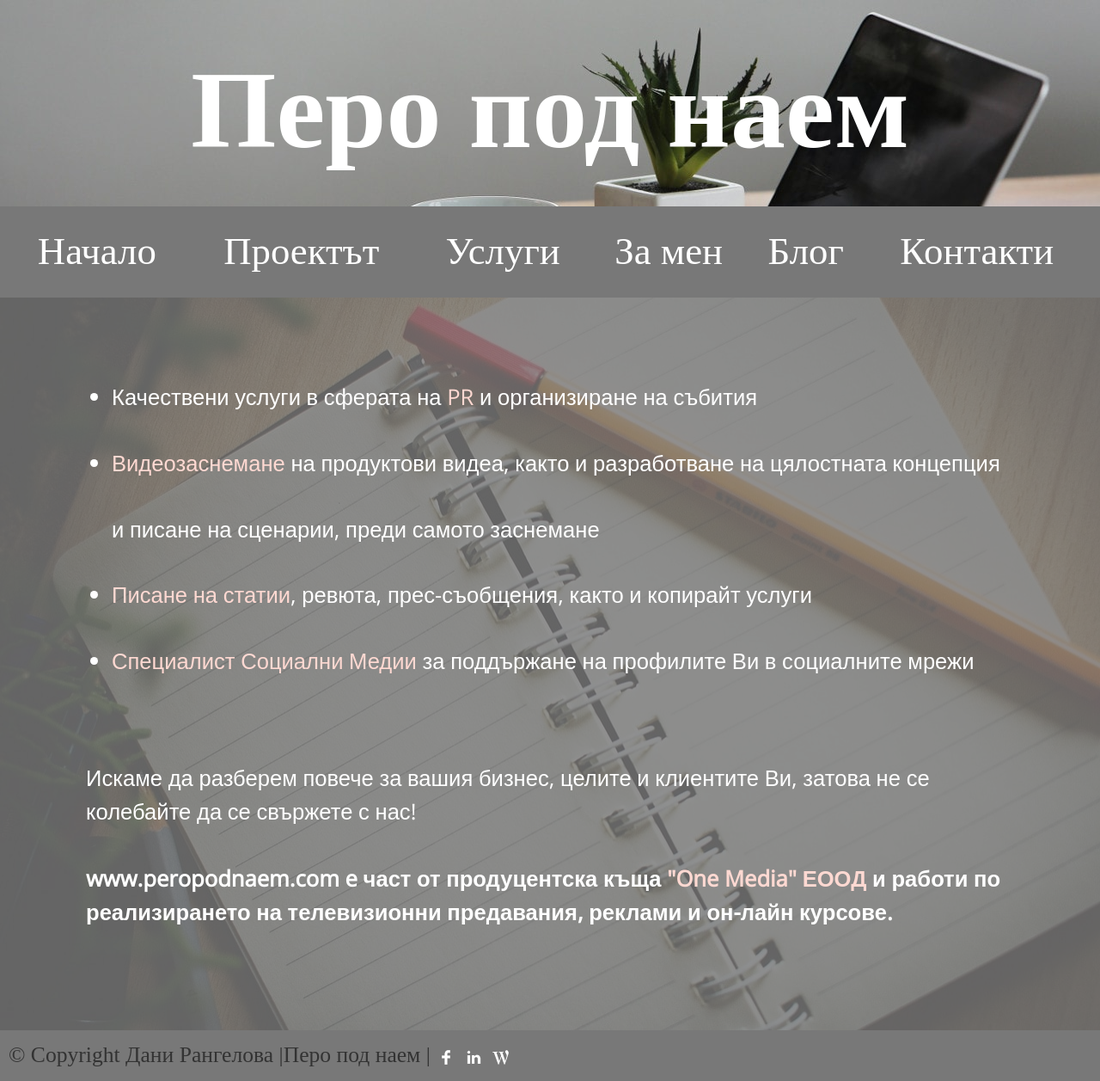
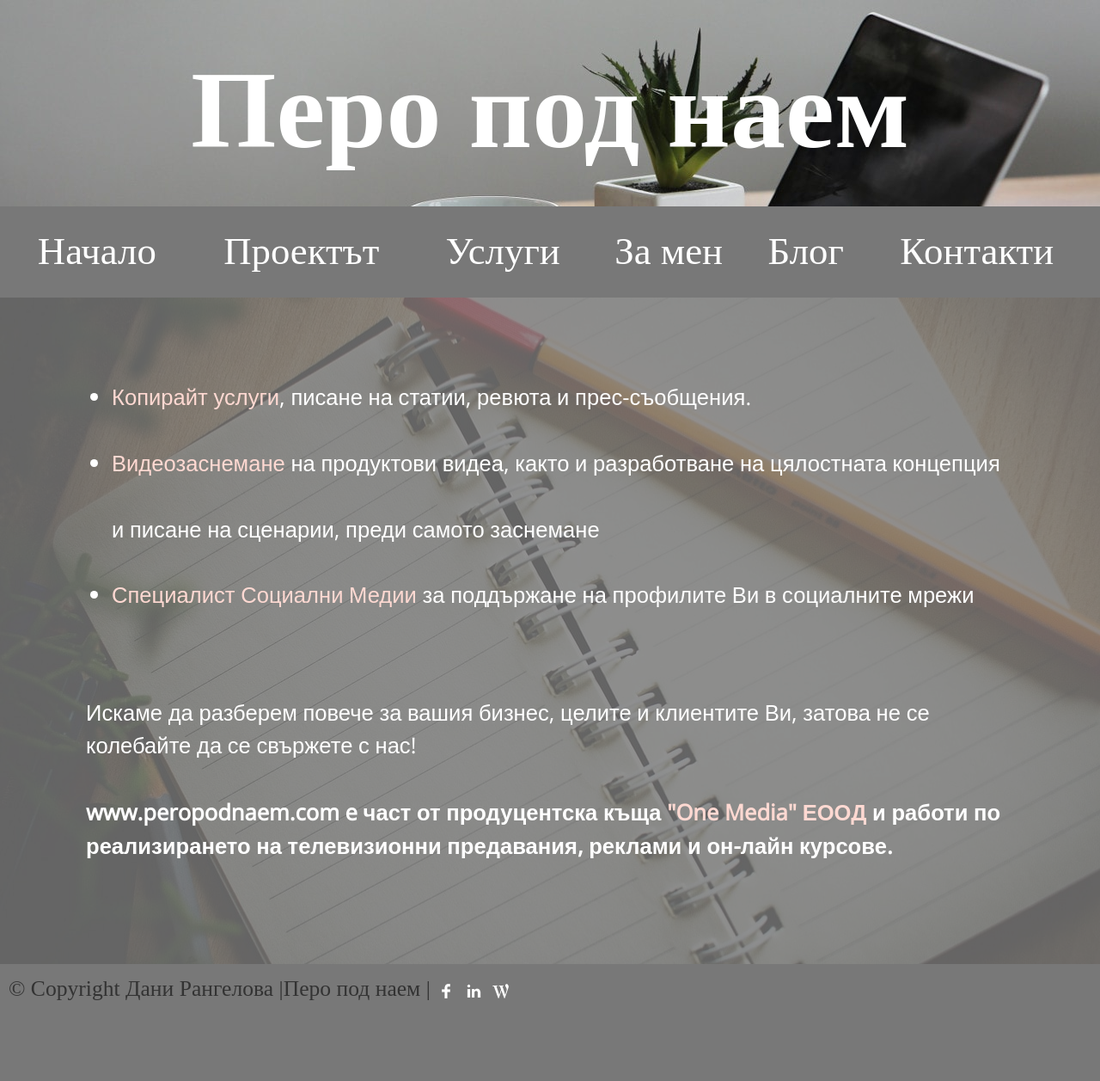
Before and after one commit to peropodnaem/peropodnaem.github.io, a Jekyll site: the page built from index.md, in a window 1280 px wide. Shown: the whole page at 86% size. Built offline with Jekyll 4.4.1, drawn with Linux system fonts in a browser that asks for light colours; some web fonts are replaced; after the commit the page ends 1180 px from its top, so only the background shows below that.

Commit message:
Update index.md

```diff
--- a/index.md
+++ b/index.md
@@ -7,9 +7,8 @@ style: |
 ---
 <br>
 <ul style="line-height:300%;">
-<li>Качествени услуги в сферата на <a href="https://peropodnaem.com/услуги/пр-агенция-организиране-на-събития/">PR</a> и организиране на събития</li>
+<li><a href="https://peropodnaem.com/услуги/писане-статии-сценарии/">Копирайт услуги</a>, писане на статии, ревюта и прес-съобщения.</li>
 <li><a href="https://peropodnaem.com/услуги/видеозаснемане/">Видеозаснемане</a> на продуктови видеа, както и разработване на цялостната концепция и писане на сценарии, преди самото заснемане</li>
-<li><a href="https://peropodnaem.com/услуги/писане-статии-сценарии/">Писане на статии</a>, ревюта, прес-съобщения, както и копирайт услуги</li>
 <li><a href="https://peropodnaem.com/услуги/специалист-социални-медии/">Специалист Социални Медии</a> за поддържане на профилите Ви в социалните мрежи</li>
 </ul>
 <br>
```
